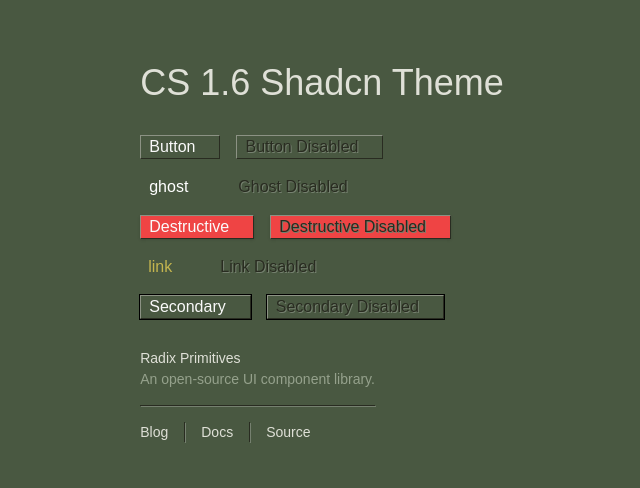
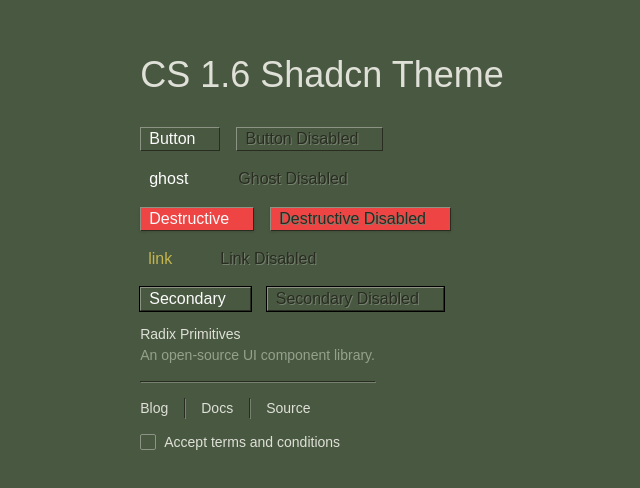
Before and after one commit to Triginarsa/shadcn-cs-16, a Next.js app: page / in a window 1280 px wide. Shown: the part 148-636 px from the top of the page, without its empty margins (318-958 px from the left). Built offline with nearby package versions, Linux system fonts and the light colour scheme; a web font is replaced by a local one.

Commit message:
feat: checkbox

```diff
--- a/app/globals.css
+++ b/app/globals.css
@@ -27,6 +27,7 @@
   --destructive: hsl(0 84.2% 60.2%);
   --destructive-foreground: hsl(0 0% 98%);
   --border: hsl(76, 14%, 15%);
+  --border-light: hsl(86, 6%, 55%);
   --input: hsl(0 0% 89.8%);
   --ring: hsl(0 0% 3.9%);
   --chart-1: hsl(12 76% 61%);
@@ -55,6 +56,7 @@
   --destructive: hsl(0 62.8% 30.6%);
   --destructive-foreground: hsl(0 0% 98%);
   --border: hsl(0 0% 14.9%);
+  --border-light: hsl(86, 6%, 55%);
   --input: hsl(0 0% 14.9%);
   --ring: hsl(0 0% 83.1%);
   --chart-1: hsl(220 70% 50%);
@@ -82,6 +84,7 @@
   --color-destructive: var(--destructive);
   --color-destructive-foreground: var(--destructive-foreground);
   --color-border: var(--border);
+  --color-border-light: var(--border-light);
   --color-input: var(--input);
   --color-ring: var(--ring);
   --color-chart-1: var(--chart-1);
--- a/app/page.tsx
+++ b/app/page.tsx
@@ -1,3 +1,4 @@
+import { CheckboxDemo } from "@/components/checkbox-demo";
 import { SeparatorDemo } from "@/components/separator-demo";
 import { Button } from "@/components/ui/button";
 
@@ -36,9 +37,9 @@ export default function Home() {
               Secondary Disabled
             </Button>
           </div>
+          <SeparatorDemo />
+          <CheckboxDemo />
         </div>
-
-        <SeparatorDemo />
       </main>
     </div>
   );
--- /dev/null
+++ b/components/checkbox-demo.tsx
@@ -0,0 +1,17 @@
+"use client";
+
+import { Checkbox } from "@/components/ui/checkbox";
+
+export function CheckboxDemo() {
+  return (
+    <div className="flex items-center space-x-2">
+      <Checkbox id="terms" />
+      <label
+        htmlFor="terms"
+        className="text-sm font-medium leading-none peer-disabled:cursor-not-allowed peer-disabled:opacity-70 peer-data-[state=checked]:text-accent-foreground"
+      >
+        Accept terms and conditions
+      </label>
+    </div>
+  );
+}
--- /dev/null
+++ b/components/ui/checkbox.tsx
@@ -0,0 +1,44 @@
+"use client";
+
+import * as React from "react";
+import * as CheckboxPrimitive from "@radix-ui/react-checkbox";
+
+import { cn } from "@/lib/utils";
+
+const Checkbox = React.forwardRef<
+  React.ElementRef<typeof CheckboxPrimitive.Root>,
+  React.ComponentPropsWithoutRef<typeof CheckboxPrimitive.Root>
+>(({ className, ...props }, ref) => (
+  <CheckboxPrimitive.Root
+    ref={ref}
+    className={cn(
+      "peer h-4 w-4 shrink-0 rounded-xs border border-border-light focus-visible:outline-none focus-visible:ring-1 focus-visible:ring-ring disabled:cursor-not-allowed disabled:opacity-50 data-[state=checked]:bg-primary data-[state=checked]:text-foreground data-[state=checked]:border-foreground",
+      className
+    )}
+    {...props}
+  >
+    <CheckboxPrimitive.Indicator
+      className={cn("flex items-center justify-center text-current")}
+    >
+      <Check className="h-4 w-4" />
+    </CheckboxPrimitive.Indicator>
+  </CheckboxPrimitive.Root>
+));
+Checkbox.displayName = CheckboxPrimitive.Root.displayName;
+
+export { Checkbox };
+
+interface CheckProps extends React.SVGProps<SVGSVGElement> {
+  className?: string;
+}
+
+const Check: React.FC<CheckProps> = ({ className, ...props }) => (
+  <svg
+    xmlns="http://www.w3.org/2000/svg"
+    viewBox="0 0 10 10"
+    className={cn("h-4 w-4 fill-current", className)}
+    {...props}
+  >
+    <path d="M2 6h1v1H2m1-2h1v1H3M2 5h1v1H2m0-2h1v1H2m1 1h1v1H3m0 0h1v1H3m1-2h1v1H4m0 0h1v1H4m0 0h1v1H4m1-2h1v1H5m0-2h1v1H5m0-2h1v1H5m1-2h1v1H6m0 0h1v1H6m0 0h1v1H6m1-2h1v1H7m0-2h1v1H7m0-2h1v1H7m1 0h1v1H8m0-2h1v1H8m0-2h1v1H8"></path>
+  </svg>
+);
--- a/package.json
+++ b/package.json
@@ -9,6 +9,7 @@
     "lint": "next lint"
   },
   "dependencies": {
+    "@radix-ui/react-checkbox": "^1.1.4",
     "@radix-ui/react-separator": "^1.1.2",
     "@radix-ui/react-slot": "^1.1.2",
     "class-variance-authority": "^0.7.1",
```
Also changed, not shown: 1 other file (tests, documents, lock files or other folders).
